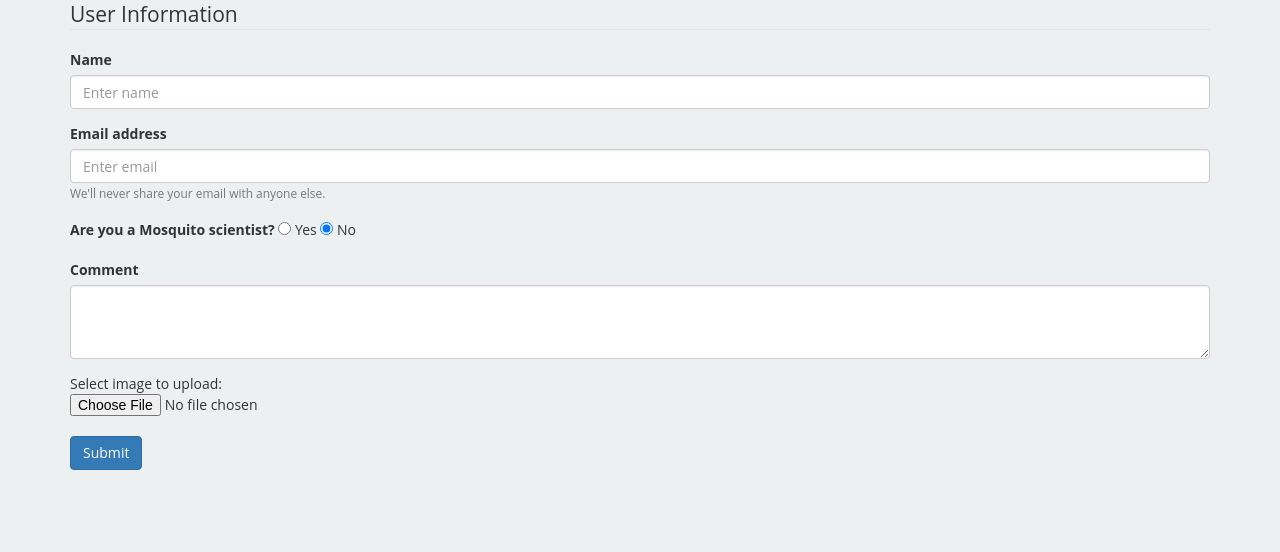
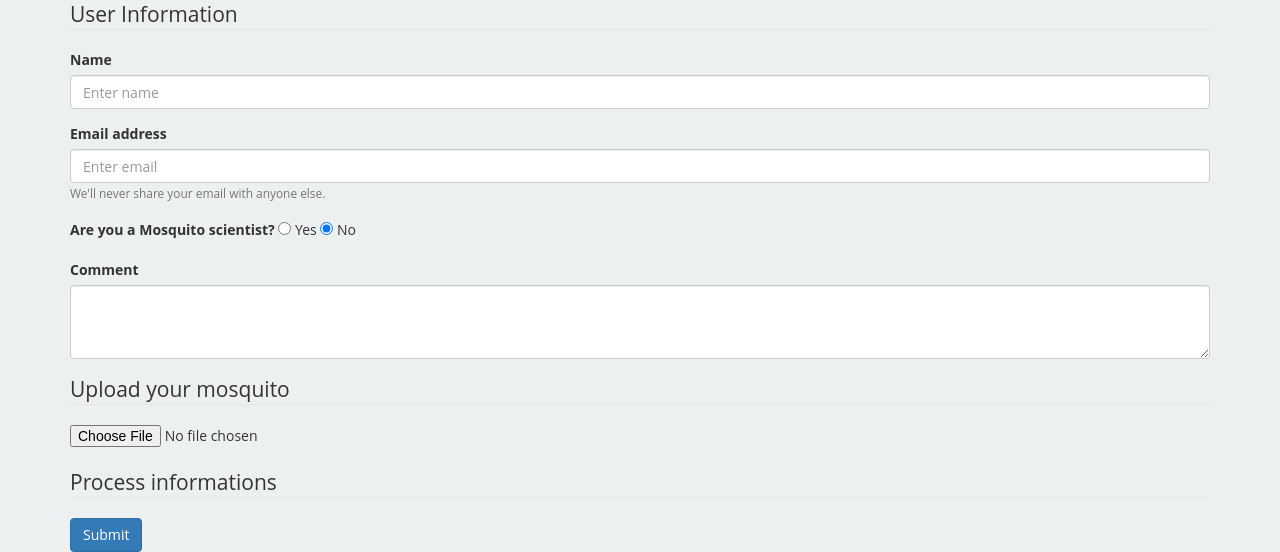
Before and after one commit to mosquito-boys/mosquito-monitoring, a Flask app: page / in a window 1280 px wide. Shown: the part 470-1022 px from the top of the page. Before the commit the page ends 940 px from the top, so only its background shows below. Run offline with Flask 2, Linux system fonts and the light colour scheme; some libraries are stand-ins or nearby versions; grey boxes are pictures that could not be loaded.

Commit message:
add some html stuff

```diff
--- a/templates/index.html
+++ b/templates/index.html
@@ -75,9 +75,10 @@
               </div>
 
 {#            MOSQUITO UPLOAD #}
-	        Select image to upload:
+	        <legend>Upload your mosquito</legend>
 	        <input type="file" name="fileToUpload" id="fileToUpload">
             </br>
+            <legend>Process informations</legend>
             <button type="submit" class="btn btn-primary">Submit</button>
         </form>
 	</div>
```
